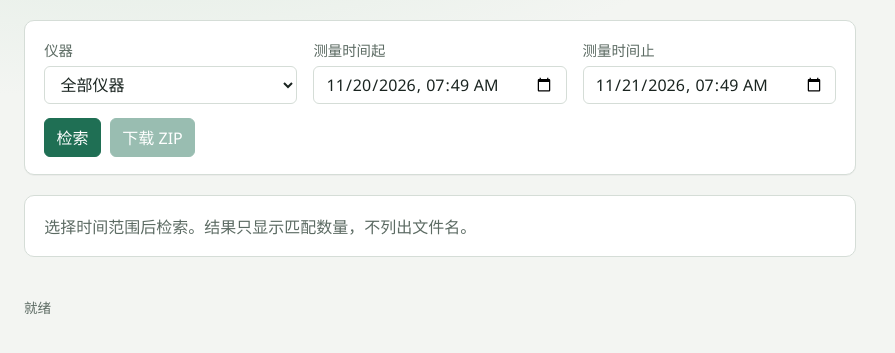
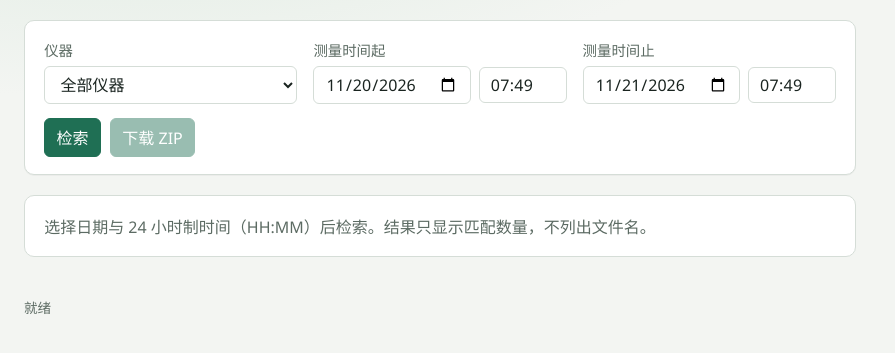
Before and after one commit to ivenkk/sara-n42-acquisition, a FastAPI app: page /search in a window 1280 px wide. Shown: the part 96-449 px from the top of the page, without its empty margins (0-895 px from the left). Run offline with FastAPI, Linux system fonts and the light colour scheme.

Commit message:
Use date + 24-hour HH:MM controls on /search.
Replace datetime-local (locale AM/PM) with separate date and 24h text time fields; API still receives YYYY-MM-DDTHH:MM.

```diff
--- a/sara_n42/static/search.js
+++ b/sara_n42/static/search.js
@@ -1,13 +1,17 @@
 (() => {
   const hostSelect = document.getElementById("instrument");
-  const startInput = document.getElementById("start");
-  const endInput = document.getElementById("end");
+  const startDate = document.getElementById("start-date");
+  const startTime = document.getElementById("start-time");
+  const endDate = document.getElementById("end-date");
+  const endTime = document.getElementById("end-time");
   const btnSearch = document.getElementById("btn-search");
   const btnDownload = document.getElementById("btn-download");
   const hint = document.getElementById("search-hint");
   const countEl = document.getElementById("search-count");
   const errorEl = document.getElementById("search-error");
   const statusLine = document.getElementById("status-line");
+
+  const TIME_24H = /^(?:[01]\d|2[0-3]):[0-5]\d$/;
 
   let lastQuery = null;
 
@@ -19,26 +23,49 @@
     return String(n).padStart(2, "0");
   }
 
-  function toLocalInputValue(d) {
-    return (
-      `${d.getFullYear()}-${pad(d.getMonth() + 1)}-${pad(d.getDate())}` +
-      `T${pad(d.getHours())}:${pad(d.getMinutes())}`
-    );
+  function splitLocal(d) {
+    return {
+      date: `${d.getFullYear()}-${pad(d.getMonth() + 1)}-${pad(d.getDate())}`,
+      time: `${pad(d.getHours())}:${pad(d.getMinutes())}`,
+    };
+  }
+
+  function normalizeTimeInput(el) {
+    let v = (el.value || "").trim().replace(/\./g, ":").replace(/\s+/g, "");
+    if (/^\d{3,4}$/.test(v)) {
+      v = v.padStart(4, "0");
+      v = `${v.slice(0, 2)}:${v.slice(2)}`;
+    }
+    el.value = v;
+    return v;
+  }
+
+  function combineDateTime(dateEl, timeEl, label) {
+    const date = (dateEl.value || "").trim();
+    const time = normalizeTimeInput(timeEl);
+    if (!date || !time) {
+      throw new Error(`请填写${label}的日期与时间（24小时制 HH:MM）`);
+    }
+    if (!TIME_24H.test(time)) {
+      throw new Error(`${label}时间须为 24 小时制 HH:MM（例如 09:30 或 18:05）`);
+    }
+    return `${date}T${time}`;
   }
 
   function initDefaults() {
     const end = new Date();
     const start = new Date(end.getTime() - 24 * 60 * 60 * 1000);
-    startInput.value = toLocalInputValue(start);
-    endInput.value = toLocalInputValue(end);
+    const s = splitLocal(start);
+    const e = splitLocal(end);
+    startDate.value = s.date;
+    startTime.value = s.time;
+    endDate.value = e.date;
+    endTime.value = e.time;
   }
 
   function queryParams() {
-    const start = startInput.value;
-    const end = endInput.value;
-    if (!start || !end) {
-      throw new Error("请填写起止测量时间");
-    }
+    const start = combineDateTime(startDate, startTime, "起始");
+    const end = combineDateTime(endDate, endTime, "结束");
     const params = new URLSearchParams({ start, end });
     const host = hostSelect.value;
     if (host) params.set("host", host);
@@ -102,13 +129,19 @@
     window.location.href = url;
   }
 
+  function invalidateDownload() {
+    btnDownload.disabled = true;
+    lastQuery = null;
+  }
+
   btnSearch.addEventListener("click", () => runSearch());
   btnDownload.addEventListener("click", () => runDownload());
-  [startInput, endInput, hostSelect].forEach((el) => {
-    el.addEventListener("change", () => {
-      btnDownload.disabled = true;
-      lastQuery = null;
-    });
+  [startDate, startTime, endDate, endTime, hostSelect].forEach((el) => {
+    el.addEventListener("change", invalidateDownload);
+    el.addEventListener("input", invalidateDownload);
+  });
+  [startTime, endTime].forEach((el) => {
+    el.addEventListener("blur", () => normalizeTimeInput(el));
   });
 
   initDefaults();
--- a/sara_n42/static/style.css
+++ b/sara_n42/static/style.css
@@ -83,18 +83,40 @@ body {
 }
 
 .controls label,
-.field label {
+.field label,
+.field-label {
   color: var(--muted);
   font-size: 0.9rem;
 }
 
-select, button, input[type="datetime-local"] {
+select,
+button,
+input[type="date"],
+input[type="text"].time-24h {
   font: inherit;
   border: 1px solid var(--line);
   border-radius: 6px;
   padding: 0.4rem 0.7rem;
   background: var(--panel);
   color: var(--ink);
+}
+
+.datetime-row {
+  display: flex;
+  gap: 0.5rem;
+  align-items: center;
+}
+
+.datetime-row input[type="date"] {
+  flex: 1 1 auto;
+  min-width: 0;
+}
+
+.datetime-row input.time-24h {
+  flex: 0 0 5.5rem;
+  width: 5.5rem;
+  font-variant-numeric: tabular-nums;
+  letter-spacing: 0.02em;
 }
 
 button {
--- a/sara_n42/templates/search.html
+++ b/sara_n42/templates/search.html
@@ -30,12 +30,42 @@
         </select>
       </div>
       <div class="field">
-        <label for="start">测量时间起</label>
-        <input type="datetime-local" id="start" required />
+        <span class="field-label" id="start-label">测量时间起</span>
+        <div class="datetime-row" role="group" aria-labelledby="start-label">
+          <input type="date" id="start-date" required aria-label="起始日期" />
+          <input
+            type="text"
+            id="start-time"
+            class="time-24h"
+            required
+            inputmode="numeric"
+            placeholder="HH:MM"
+            pattern="(?:[01]\d|2[0-3]):[0-5]\d"
+            maxlength="5"
+            autocomplete="off"
+            title="24小时制，例如 14:30"
+            aria-label="起始时间（24小时制）"
+          />
+        </div>
       </div>
       <div class="field">
-        <label for="end">测量时间止</label>
-        <input type="datetime-local" id="end" required />
+        <span class="field-label" id="end-label">测量时间止</span>
+        <div class="datetime-row" role="group" aria-labelledby="end-label">
+          <input type="date" id="end-date" required aria-label="结束日期" />
+          <input
+            type="text"
+            id="end-time"
+            class="time-24h"
+            required
+            inputmode="numeric"
+            placeholder="HH:MM"
+            pattern="(?:[01]\d|2[0-3]):[0-5]\d"
+            maxlength="5"
+            autocomplete="off"
+            title="24小时制，例如 14:30"
+            aria-label="结束时间（24小时制）"
+          />
+        </div>
       </div>
       <div class="field actions">
         <button type="button" id="btn-search">检索</button>
@@ -44,7 +74,7 @@
     </section>
 
     <section class="search-result" aria-live="polite">
-      <p id="search-hint" class="muted">选择时间范围后检索。结果只显示匹配数量，不列出文件名。</p>
+      <p id="search-hint" class="muted">选择日期与 24 小时制时间（HH:MM）后检索。结果只显示匹配数量，不列出文件名。</p>
       <p id="search-count" class="count hidden"></p>
       <p id="search-error" class="error hidden"></p>
     </section>
```
Also changed, not shown: tests/test_api.py (+6 -0 lines).
